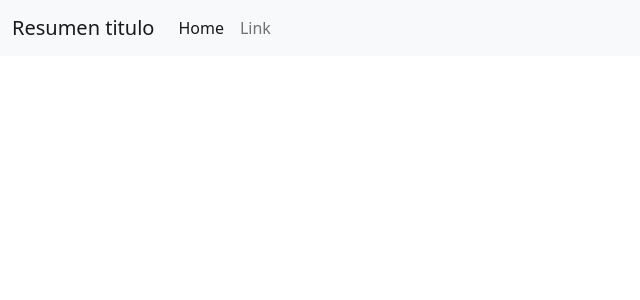
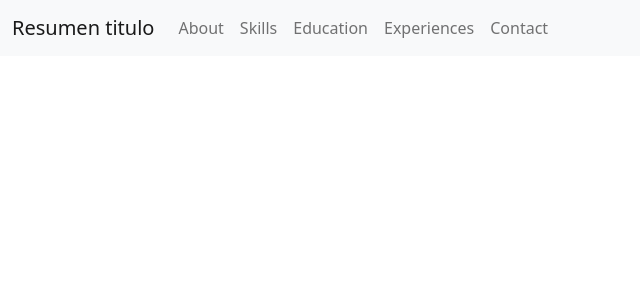
Before and after one commit to ThorinBarrera/resumen, an Angular app: page / in a window 1280 px wide. Shown: the top 300 px of the page, without its empty margins (0-640 px from the left). Built offline with nearby package versions, Linux system fonts and the light colour scheme.

Commit message:
add menu items

```diff
--- a/src/app/components/navbar/navbar.component.html
+++ b/src/app/components/navbar/navbar.component.html
@@ -7,10 +7,19 @@
     <div class="collapse navbar-collapse" [class.show]="show" id="navbarSupportedContent">
       <ul class="navbar-nav me-auto mb-2 mb-lg-0">
         <li class="nav-item">
-          <a class="nav-link active" aria-current="page" href="#">Home</a>
+          <a class="nav-link" aria-current="page" href="#">About</a>
         </li>
         <li class="nav-item">
-          <a class="nav-link" href="#">Link</a>
+          <a class="nav-link" aria-current="page" href="#">Skills</a>
+        </li>
+        <li class="nav-item">
+          <a class="nav-link" aria-current="page" href="#">Education</a>
+        </li>
+        <li class="nav-item">
+          <a class="nav-link" aria-current="page" href="#">Experiences</a>
+        </li>
+        <li class="nav-item">
+          <a class="nav-link" href="#">Contact</a>
         </li>
       </ul>
 
```
